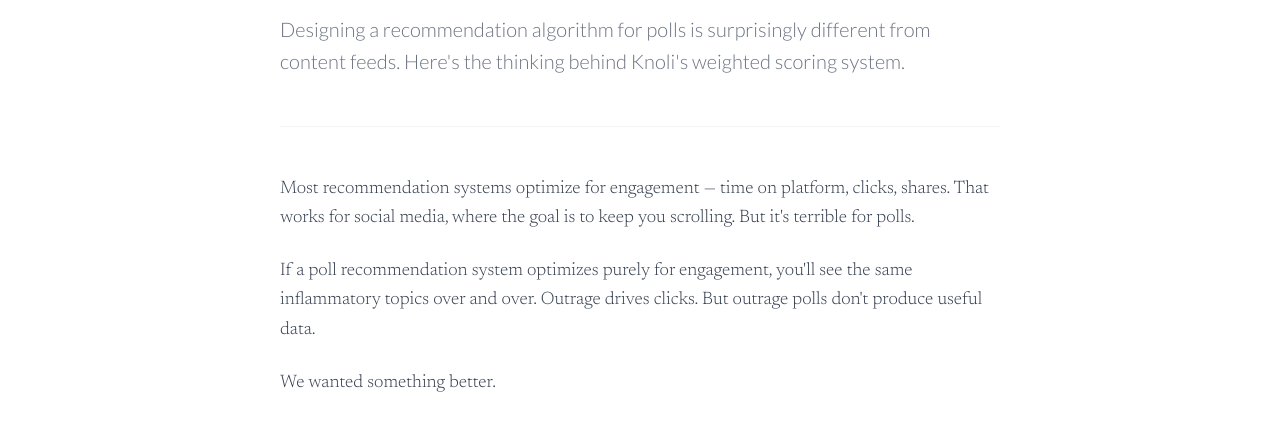
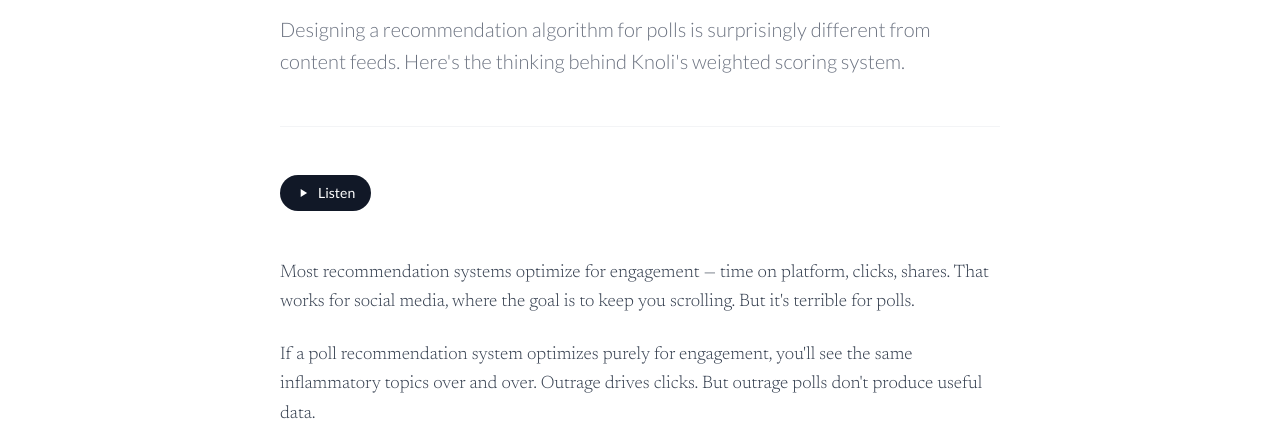
Before and after one commit to GenuinelyOptimistic/Qpoll-Blog, a Gatsby site: page /building-the-recommendation-feed/ in a window 1280 px wide. Shown: the part 371-800 px from the top of the page. Built offline with nearby package versions, Linux system fonts and the light colour scheme; Gatsby itself is replaced by a stand-in of ours.

Commit message:
Add read aloud

```diff
--- /dev/null
+++ b/src/components/ReadAloud.js
@@ -0,0 +1,85 @@
+import React, { useState, useEffect, useRef } from "react";
+
+function stripHtml(html) {
+  return html
+    .replace(/<[^>]+>/g, " ")
+    .replace(/\s+/g, " ")
+    .trim();
+}
+
+export function ReadAloud({ title, html }) {
+  const [state, setState] = useState("idle"); // idle | playing | paused
+  const utteranceRef = useRef(null);
+
+  useEffect(() => {
+    return () => {
+      if (typeof window !== "undefined") window.speechSynthesis.cancel();
+    };
+  }, []);
+
+  function handleClick() {
+    if (typeof window === "undefined") return;
+    const synth = window.speechSynthesis;
+
+    if (state === "playing") {
+      synth.pause();
+      setState("paused");
+      return;
+    }
+
+    if (state === "paused") {
+      synth.resume();
+      setState("playing");
+      return;
+    }
+
+    synth.cancel();
+    const text = `${title}. ${stripHtml(html)}`;
+    const utterance = new SpeechSynthesisUtterance(text);
+    utterance.onend = () => setState("idle");
+    utterance.onerror = () => setState("idle");
+    utteranceRef.current = utterance;
+    synth.speak(utterance);
+    setState("playing");
+  }
+
+  function handleStop() {
+    if (typeof window !== "undefined") window.speechSynthesis.cancel();
+    setState("idle");
+  }
+
+  const label = state === "playing" ? "Pause" : state === "paused" ? "Resume" : "Listen";
+
+  return (
+    <div className="flex items-center gap-3 mb-12">
+      <button
+        onClick={handleClick}
+        className="inline-flex items-center gap-2 px-4 py-2 rounded-full text-sm font-medium bg-gray-900 text-white hover:bg-gray-700 transition-colors"
+      >
+        {state === "playing" ? (
+          <svg className="w-3.5 h-3.5" fill="currentColor" viewBox="0 0 24 24">
+            <rect x="6" y="4" width="4" height="16" rx="1" />
+            <rect x="14" y="4" width="4" height="16" rx="1" />
+          </svg>
+        ) : (
+          <svg className="w-3.5 h-3.5" fill="currentColor" viewBox="0 0 24 24">
+            <path d="M8 5v14l11-7z" />
+          </svg>
+        )}
+        {label}
+      </button>
+
+      {state !== "idle" && (
+        <button
+          onClick={handleStop}
+          className="inline-flex items-center gap-2 px-4 py-2 rounded-full text-sm font-medium text-gray-500 hover:text-gray-900 border border-gray-200 hover:border-gray-400 transition-colors"
+        >
+          <svg className="w-3.5 h-3.5" fill="currentColor" viewBox="0 0 24 24">
+            <rect x="4" y="4" width="16" height="16" rx="2" />
+          </svg>
+          Stop
+        </button>
+      )}
+    </div>
+  );
+}
--- a/src/templates/blog-post.js
+++ b/src/templates/blog-post.js
@@ -2,6 +2,7 @@
 import { graphql, Link } from "gatsby";
 import { Layout } from "../components/Layout";
 import { Seo } from "../components/Seo";
+import { ReadAloud } from "../components/ReadAloud";
 
 export default function BlogPostTemplate({ data, pageContext }) {
   const post = data.markdownRemark;
@@ -74,6 +75,9 @@
             {description}
           </p>
         )}
+
+        {/* Listen button */}
+        <ReadAloud title={title} html={post.html} />
 
         {/* Post body */}
         <div
```
